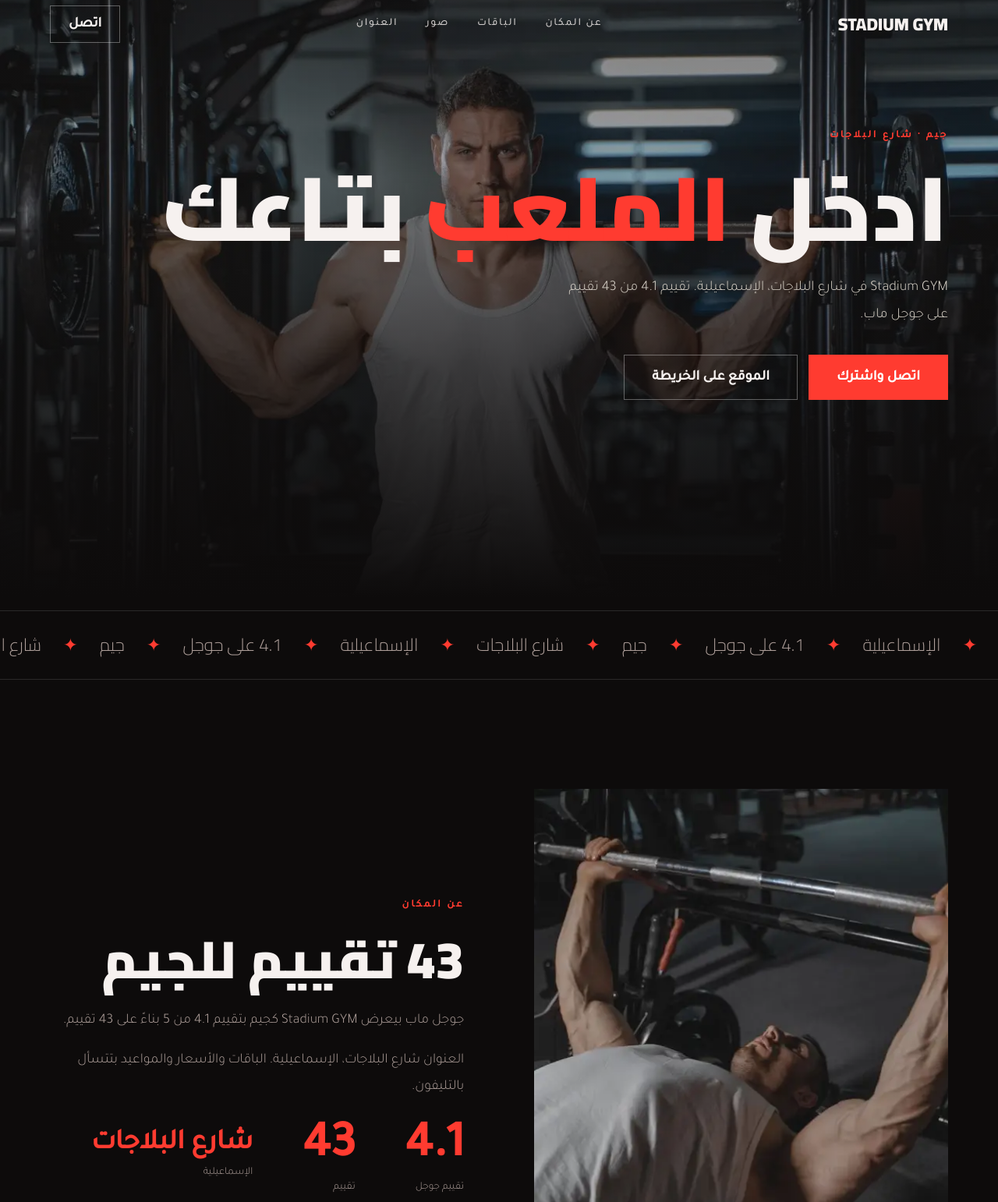
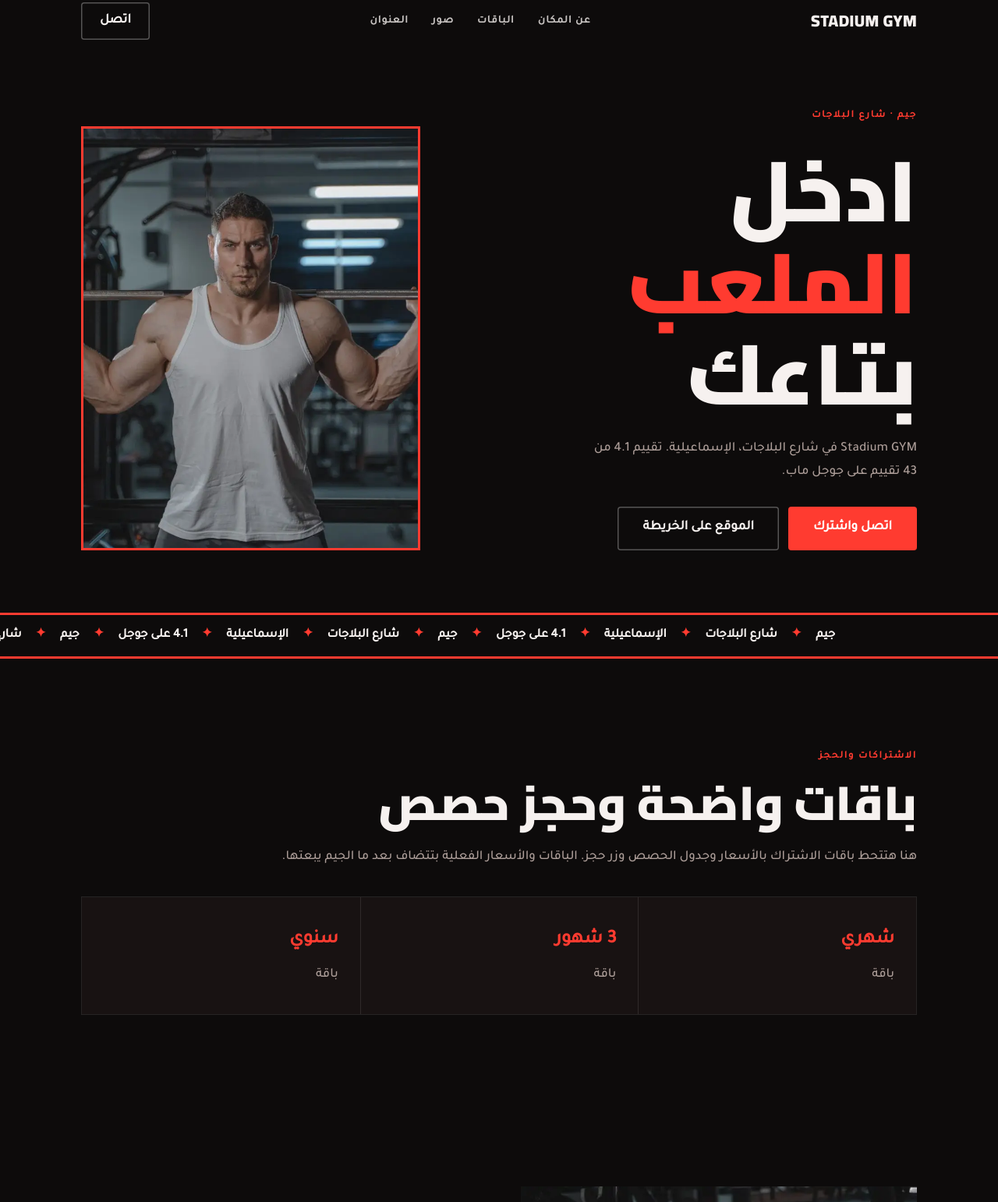
Before and after one commit to cavlen-team/stadium-gym-demo, a plain HTML site: page index.html in a window 1280 px wide. Shown: the part 17-1559 px from the top of the page at 78% size. Drawn offline with Linux system fonts and the light colour scheme.

Commit message:
polish: category-varied redesign + brand loader

```diff
--- a/index.html
+++ b/index.html
@@ -1,53 +1,117 @@
 <!doctype html><html lang="ar" dir="rtl"><head><meta charset="utf-8"><meta name="viewport" content="width=device-width,initial-scale=1">
-<title>Stadium GYM | شارع البلاجات</title><meta name="description" content="Stadium GYM، جيم في شارع البلاجات. تقييم 4.1 من 43 تقييم على جوجل ماب.">
-<meta property="og:image" content="a/hero.webp"><meta name="theme-color" content="#0d0b0b">
-<link rel="preconnect" href="https://fonts.googleapis.com"><link rel="preconnect" href="https://fonts.gstatic.com" crossorigin><link href="https://fonts.googleapis.com/css2?family=Cairo:wght@300;600;900&family=Tajawal:wght@300;500&display=swap" rel="stylesheet">
+<title>Stadium GYM | شارع البلاجات</title><meta charset="utf-8">
+<meta name="viewport" content="width=device-width,initial-scale=1">
+<meta name="description" content="Stadium GYM، جيم في شارع البلاجات. تقييم 4.1 من 43 تقييم على جوجل ماب.">
+<meta property="og:image" content="a/hero.webp">
+<meta name="theme-color" content="#0d0b0b">
+<link rel="preconnect" href="https://fonts.googleapis.com">
+<link rel="preconnect" href="https://fonts.gstatic.com" crossorigin>
+<link href="https://fonts.googleapis.com/css2?family=Cairo:wght@300;600;900&family=Tajawal:wght@300;500&display=swap" rel="stylesheet">
 <script type="application/ld+json">{"@context":"https://schema.org","@type":"ExerciseGym","name":"Stadium GYM","telephone":"+201270102699","address":{"@type":"PostalAddress","streetAddress":"شارع البلاجات، الإسماعيلية","addressLocality":"Ismailia","addressCountry":"EG"},"aggregateRating":{"@type":"AggregateRating","ratingValue":"4.1","reviewCount":"43"}}</script>
-<style>
-:root{--bg:#0d0b0b;--bg2:#181212;--tx:#f6f1ef;--mut:#ae9f9a;--ac:#ff3b30;--acf:#fff;--ln:#ffffff1f;--d:'Cairo',sans-serif;--b:'Tajawal',sans-serif}
-*{box-sizing:border-box;margin:0}html{scroll-behavior:smooth;background:var(--bg)}
-body{font-family:var(--b);font-weight:300;background:var(--bg);color:var(--tx);line-height:1.9;font-size:18px;overflow-x:hidden;-webkit-font-smoothing:antialiased}
-a{color:inherit;text-decoration:none}img{display:block;width:100%;height:100%;object-fit:cover}:focus-visible{outline:2px solid var(--ac);outline-offset:4px}
-.wrap{max-width:1320px;margin:auto;padding:0 5vw}
-nav{position:absolute;inset-inline:0;top:0;z-index:20}nav .wrap{display:flex;align-items:center;justify-content:space-between;height:96px}
-.logo{font-family:var(--d);font-weight:900;font-size:1.4rem}
-nav ul{display:flex;gap:36px;list-style:none;padding:0;font-size:.85rem;letter-spacing:.12em;font-weight:500}nav ul a{opacity:.8}nav ul a:hover{opacity:1;color:var(--ac)}
-.btn{display:inline-flex;align-items:center;justify-content:center;min-height:58px;padding:0 36px;background:var(--ac);color:var(--acf);font-weight:700;border-radius:0px;transition:transform .2s,filter .2s;white-space:nowrap}.btn:hover{filter:brightness(1.12);transform:translateY(-2px)}
-.btn.o{background:none;color:var(--tx);box-shadow:inset 0 0 0 1px #ffffff55}.btn.o:hover{background:#ffffff14}
-.hero{position:relative;min-height:100svh;display:flex;align-items:flex-end;overflow:hidden}
-.hero img{position:absolute;inset:0}.hero:after{content:"";position:absolute;inset:0;background:linear-gradient(0deg,var(--bg) 2%,#0d0b0baa 38%,#0d0b0b55 70%,#0d0b0b80)}
-.hero .wrap{position:relative;z-index:2;width:100%;padding-bottom:clamp(40px,7vw,90px)}
-.lab{display:block;font-size:.82rem;letter-spacing:.2em;font-weight:600;color:var(--ac);margin-bottom:16px}
-h1{font-family:var(--d);font-weight:900;font-size:clamp(3rem,9vw,8rem);line-height:1.1;margin-bottom:22px;max-width:10em}h1 em{font-style:normal;color:var(--ac)}
-.hero p{max-width:28em;color:#d8d2c8;font-size:1.15rem;margin-bottom:32px}.cta{display:flex;gap:14px;flex-wrap:wrap}
-.strip{border-block:1px solid var(--ln);overflow:hidden;white-space:nowrap;padding:22px 0;font-family:var(--d);font-size:1.4rem;color:var(--mut)}.strip div{display:inline-block;animation:mq 30s linear infinite}.strip span{color:var(--ac);margin:0 28px}@keyframes mq{to{transform:translateX(50%)}}
-.sec{padding:clamp(80px,11vw,160px) 0}
-h2{font-family:var(--d);font-weight:900;font-size:clamp(2.2rem,5.2vw,4.4rem);line-height:1.2;margin-bottom:22px}
-.two{display:grid;grid-template-columns:1fr 1fr;gap:7vw;align-items:center}.two p{color:var(--mut);margin-bottom:16px;max-width:30em}
-.fr{position:relative;aspect-ratio:4/5;overflow:hidden;border-radius:0px}
-.num{display:grid;grid-template-columns:repeat(3,auto);gap:5vw;margin-top:30px;justify-content:start}.num strong{display:block;font-family:var(--d);font-size:clamp(2.6rem,5vw,4.2rem);line-height:1;color:var(--ac)}.num div:last-child strong{font-size:clamp(1.5rem,2.8vw,2.4rem);padding-top:.6rem}.num span{font-size:.85rem;color:var(--mut)}
-.feat{background:var(--bg2)}.feat .cards{display:grid;grid-template-columns:repeat(3,1fr);gap:16px;margin-top:34px}.feat .card{border:1px dashed #ffffff44;border-radius:0px;padding:34px 26px;min-height:150px;color:var(--mut);font-size:.95rem}.feat .card b{display:block;font-family:var(--d);color:var(--tx);font-size:1.4rem;margin-bottom:6px}.feat p.n{color:var(--mut);max-width:34em}
-.gal{display:grid;grid-template-columns:1.3fr 1fr 1fr;grid-template-rows:300px 300px;gap:14px}.gal div{overflow:hidden;border-radius:0px}.gal div:nth-child(1){grid-row:span 2}.gal div:nth-child(4){grid-column:2/4}
-.step{display:grid;grid-template-columns:repeat(3,1fr);border-top:1px solid var(--ln);margin-top:36px}.step div{padding:30px 28px 10px;border-inline-start:1px solid var(--ln)}.step div:first-child{border:0;padding-inline-start:0}.step b{font-family:var(--d);font-size:3.8rem;line-height:1;color:var(--ac);display:block}.step h3{font-family:var(--d);font-size:1.5rem;margin:6px 0}.step p{color:var(--mut);font-size:1rem}
-.faq details{border-bottom:1px solid var(--ln);padding:22px 0}.faq summary{cursor:pointer;font-family:var(--d);font-size:1.35rem;list-style:none;display:flex;justify-content:space-between}.faq summary:after{content:"+";color:var(--ac)}.faq details[open] summary:after{content:"–"}.faq p{color:var(--mut);margin-top:8px;max-width:40em}
-.visit{background:var(--bg2)}.phone{display:block;font-family:var(--d);font-weight:900;font-size:clamp(2.8rem,9.5vw,7.6rem);line-height:1.1;color:var(--ac);direction:ltr;text-align:right;margin:10px 0 20px}
-address{font-style:normal;color:var(--mut);margin-bottom:28px;max-width:30em}
-footer{padding:26px 0 100px;font-size:.82rem;color:var(--mut);border-top:1px solid var(--ln)}footer .wrap{display:flex;justify-content:space-between;gap:14px;flex-wrap:wrap}
-.bar{display:none}
-@media(max-width:860px){nav ul{display:none}.two{grid-template-columns:1fr}.feat .cards{grid-template-columns:1fr}.gal{grid-template-columns:1fr 1fr;grid-template-rows:none;grid-auto-rows:220px}.gal div:nth-child(1){grid-row:span 2}.gal div:nth-child(4){grid-column:auto}.step{grid-template-columns:1fr}.step div{border:0!important;padding:24px 0!important;border-top:1px solid var(--ln)!important}.hero .btn{width:100%}
-.bar{display:grid;grid-template-columns:1fr 1fr;position:fixed;inset-inline:0;bottom:0;z-index:30;background:var(--bg)}.bar a{padding:18px;text-align:center;font-weight:700}.bar a:first-child{background:var(--ac);color:var(--acf)}}
+<style>:root{--bg:#0d0b0b;--bg2:#181212;--tx:#f6f1ef;--mut:#ae9f9a;--ac:#ff3b30;--acf:#fff;--ln:#ffffff1a;--ln2:#ffffff4d;--d:'Cairo',sans-serif;--b:'Tajawal',sans-serif;--r-btn:4px}
+
+*{box-sizing:border-box;margin:0}html{scroll-behavior:smooth}
+img{display:block;max-width:100%}
+a{color:inherit;text-decoration:none}
+:focus-visible{outline:2px solid var(--ac);outline-offset:4px}
+.wrap{max-width:1200px;margin:auto;padding:0 5vw}
+.lab{display:inline-block;font-size:.8rem;letter-spacing:.14em;font-weight:600;color:var(--ac);margin-bottom:14px}
+.btn{display:inline-flex;align-items:center;justify-content:center;min-height:56px;padding:0 32px;background:var(--ac);color:var(--acf);font-weight:700;border-radius:var(--r-btn,14px);transition:transform .2s,filter .2s;white-space:nowrap}
+.btn:hover{filter:brightness(1.1);transform:translateY(-2px)}
+.btn.o{background:none;color:var(--tx);box-shadow:inset 0 0 0 1.5px var(--ln2,#ffffff44)}
+.btn.o:hover{background:#ffffff10}
+.bar{display:none;position:fixed;bottom:0;inset-inline:0;z-index:50;background:var(--bar-bg,var(--bg));border-top:1px solid var(--ln,#0001);padding:10px 5vw calc(10px + env(safe-area-inset-bottom));gap:10px}
+.bar a{flex:1;text-align:center;padding:13px 0;border-radius:12px;font-weight:700}
+.bar a:first-child{background:var(--ac);color:var(--acf)}
+.bar a:last-child{box-shadow:inset 0 0 0 1.5px var(--ln2,#0003)}
+@media (max-width:760px){.bar{display:flex} nav ul{display:none}}
+.faq details{border:1px solid var(--ln,#0001);border-radius:14px;margin-bottom:10px;overflow:hidden}
+.faq summary{cursor:pointer;padding:18px 20px;font-weight:600;list-style:none}
+.faq summary::-webkit-details-marker{display:none}
+.faq details p{padding:0 20px 18px;opacity:.75}
+footer{padding:44px 5vw;border-top:1px solid var(--ln,#0001);font-size:.82rem;opacity:.6}
+footer .wrap{display:flex;justify-content:space-between;gap:14px;flex-wrap:wrap}
+
+
+body{font-family:var(--b);background:var(--bg);color:var(--tx);line-height:1.8;font-size:17px}
+nav{position:absolute;inset-inline:0;top:0;z-index:20}
+nav .wrap{display:flex;align-items:center;justify-content:space-between;height:88px}
+.logo{font-family:var(--d);font-weight:800;font-size:1.3rem;letter-spacing:.02em}
+nav ul{display:flex;gap:30px;list-style:none;padding:0;font-size:.85rem;font-weight:700;letter-spacing:.08em}nav ul a{opacity:.8}nav ul a:hover{color:var(--ac);opacity:1}
+.hero{position:relative;padding:150px 0 80px;overflow:hidden}
+.hero .wrap{display:grid;grid-template-columns:1.35fr 1fr;gap:50px;align-items:end}
+.hero h1{font-family:var(--d);font-size:clamp(3.2rem,8.5vw,7rem);line-height:1.08;font-weight:800;margin:12px 0 22px}
+.hero h1 em{font-style:normal;color:var(--ac)}
+.hero p{color:var(--mut);max-width:44ch;margin-bottom:28px}
+.hero .cta{display:flex;gap:12px;flex-wrap:wrap}
+.hero .ph{aspect-ratio:4/5;overflow:hidden;border:3px solid var(--ac)}
+.hero .ph img{width:100%;height:100%;object-fit:cover}
+.strip{border-block:3px solid var(--ac);padding:12px 0;overflow:hidden;white-space:nowrap;font-weight:800;font-size:1rem}
+.strip div{display:inline-block;animation:mq 22s linear infinite}
+.strip span{margin:0 18px;color:var(--ac)}
+@keyframes mq{to{transform:translateX(50%)}}
+html[dir=rtl] .strip div{animation-name:mqr}@keyframes mqr{to{transform:translateX(-50%)}}
+.sec{padding:clamp(64px,9vw,110px) 0}
+.sec h2{font-family:var(--d);font-size:clamp(2.2rem,5vw,3.8rem);line-height:1.15;font-weight:800;margin-bottom:20px}
+.plans{display:grid;grid-template-columns:repeat(3,1fr);gap:0;margin-top:34px;border:1px solid var(--ln)}
+.plan{padding:34px 28px;border-inline-end:1px solid var(--ln);background:var(--bg2);transition:background .25s}
+.plan:last-child{border-inline-end:0}
+.plan:hover{background:color-mix(in srgb,var(--ac) 14%,var(--bg2))}
+.plan b{display:block;font-family:var(--d);font-size:1.5rem;font-weight:800;margin-bottom:8px;color:var(--ac)}
+.plan{color:var(--mut)}
+.two{display:grid;grid-template-columns:1fr 1fr;gap:56px;align-items:center}
+.fr{overflow:hidden}.fr img{width:100%;height:100%;object-fit:cover;aspect-ratio:1}
+.sec p{color:var(--mut);margin-bottom:12px}
+.num{display:flex;gap:0;margin-top:34px;border:1px solid var(--ln)}
+.num div{flex:1;padding:20px;border-inline-end:1px solid var(--ln);text-align:center}
+.num div:last-child{border-inline-end:0}
+.num strong{display:block;font-family:var(--d);font-size:2.6rem;color:var(--ac);font-weight:800}
+.num span{font-size:.82rem;color:var(--mut)}
+.gal-grid{display:grid;grid-template-columns:repeat(3,1fr);gap:6px;margin-top:30px}
+.g{overflow:hidden}.g img{width:100%;height:100%;object-fit:cover;aspect-ratio:4/3;filter:saturate(.85)}
+.g:hover img{filter:none}
+.faq{background:var(--bg2)}
+.faq details{border-radius:0}
+.visit{background:var(--ac);color:var(--acf)}
+.visit .lab{color:var(--acf)}
+.visit a.btn{background:var(--bg);color:var(--tx)}
+.visit a.btn.o{background:none;color:var(--acf);box-shadow:inset 0 0 0 2px var(--acf)}
+@media (max-width:900px){.hero .wrap,.two,.plans{grid-template-columns:1fr}.plan{border-inline-end:0;border-bottom:1px solid var(--ln)}.num{flex-direction:column}.num div{border-inline-end:0;border-bottom:1px solid var(--ln)}.gal-grid{grid-template-columns:1fr 1fr}}
 </style>
-<script>if(!matchMedia("(prefers-reduced-motion:reduce)").matches)document.documentElement.classList.add("cin")</script><link rel="stylesheet" href="a/cinema.css"></head><body>
-<div id="ld" style="--ld-bg:#0d0b0b;--ld-fg:#f6f1ef;--ld-ac:#ff3b30;--ld-font:900 1em Cairo,sans-serif" aria-hidden="true"><div class="t"><span>STADIUM GYM</span></div><div class="l"><i></i></div></div><div id="sp" style="--sp:#ff3b30"></div>
+<script>if(!matchMedia("(prefers-reduced-motion:reduce)").matches)document.documentElement.classList.add("cin")</script>
+<link rel="stylesheet" href="a/cinema.css"></head><body>
+<div id="ld" style="--ld-bg:#ff3b30;--ld-fg:#fff;--ld-ac:#0d0b0b;--ld-font:800 1rem 'Cairo',sans-serif"><div class="t"><span>STADIUM GYM</span></div><div class="l"><i></i></div></div>
+<div id="sp" style="--sp:#ff3b30"></div>
+
 <nav><div class="wrap"><a class="logo" href="#top">STADIUM GYM</a><ul><li><a href="#about">عن المكان</a></li><li><a href="#feat">الباقات</a></li><li><a href="#gal">صور</a></li><li><a href="#visit">العنوان</a></li></ul><a class="btn o" href="tel:+201270102699" style="min-height:48px;padding:0 24px">اتصل</a></div></nav>
-<header id="top" class="hero"><img src="a/hero.webp" alt="رياضي بيرفع أوزان في جيم" fetchpriority="high"><div class="wrap"><span class="lab">جيم · شارع البلاجات</span><h1>ادخل <em>الملعب</em> بتاعك</h1><p>Stadium GYM في شارع البلاجات، الإسماعيلية. تقييم 4.1 من 43 تقييم على جوجل ماب.</p><div class="cta"><a class="btn" href="tel:+201270102699">اتصل واشترك</a><a class="btn o" href="https://www.google.com/maps/search/?api=1&query=Stadium+GYM&query_place_id=ChIJ-e1nQGlf-BQRkwBhFzSXUOI" target="_blank" rel="noopener">الموقع على الخريطة</a></div></div></header>
+<header id="top" class="hero"><div class="wrap">
+<div><span class="lab">جيم · شارع البلاجات</span><h1>ادخل <em>الملعب</em> بتاعك</h1><p>Stadium GYM في شارع البلاجات، الإسماعيلية. تقييم 4.1 من 43 تقييم على جوجل ماب.</p>
+<div class="cta"><a class="btn" href="tel:+201270102699">اتصل واشترك</a><a class="btn o" href="https://www.google.com/maps/search/?api=1&query=Stadium+GYM&query_place_id=ChIJ-e1nQGlf-BQRkwBhFzSXUOI" target="_blank" rel="noopener">الموقع على الخريطة</a></div></div>
+<div class="ph"><img src="a/hero.webp" alt="رياضي بيرفع أوزان في جيم" fetchpriority="high"></div>
+</div></header>
 <div class="strip" aria-hidden="true"><div>جيم<span>✦</span>شارع البلاجات<span>✦</span>الإسماعيلية<span>✦</span>4.1 على جوجل<span>✦</span>جيم<span>✦</span>شارع البلاجات<span>✦</span>الإسماعيلية<span>✦</span>4.1 على جوجل<span>✦</span>جيم<span>✦</span>شارع البلاجات<span>✦</span>الإسماعيلية<span>✦</span>4.1 على جوجل<span>✦</span></div></div>
-<section id="about" class="sec"><div class="wrap two"><div class="fr"><img src="a/a.webp" alt="جيم" loading="lazy"></div><div><span class="lab">عن المكان</span><h2>43 تقييم للجيم</h2><p>جوجل ماب بيعرض Stadium GYM كجيم بتقييم 4.1 من 5 بناءً على 43 تقييم.</p><p>العنوان شارع البلاجات، الإسماعيلية. الباقات والأسعار والمواعيد بتتسأل بالتليفون.</p><div class="num"><div><strong>4.1</strong><span>تقييم جوجل</span></div><div><strong>43</strong><span>تقييم</span></div><div><strong>شارع البلاجات</strong><span>الإسماعيلية</span></div></div></div></div></section>
-<section id="feat" class="sec feat"><div class="wrap"><span class="lab">الاشتراكات والحجز</span><h2>باقات واضحة وحجز حصص</h2><p class="n">هنا هتتحط باقات الاشتراك بالأسعار وجدول الحصص وزر حجز. الباقات والأسعار الفعلية بتتضاف بعد ما الجيم يبعتها.</p><div class="cards"><div class="card"><b>شهري</b>باقة</div><div class="card"><b>3 شهور</b>باقة</div><div class="card"><b>سنوي</b>باقة</div></div></div></section>
-<section id="gal" class="sec"><div class="wrap"><div class="gal"><div><img src="a/b.webp" alt="جيم" loading="lazy"></div><div><img src="a/c.webp" alt="جيم" loading="lazy"></div><div><img src="a/d.webp" alt="جيم" loading="lazy"></div><div><img src="a/e.webp" alt="جيم" loading="lazy"></div></div></div></section>
-<section class="sec" style="padding-top:0"><div class="wrap"><span class="lab">التواصل</span><h2>تلات خطوات</h2><div class="step"><div><b>01</b><h3>اتصل</h3><p>كلم الجيم واسأل عن الاشتراك.</p></div><div><b>02</b><h3>زور</h3><p>شوف المكان بنفسك.</p></div><div><b>03</b><h3>ابدأ</h3><p>اتفق على الباقة.</p></div></div></div></section>
-<section class="sec faq" style="padding-top:0"><div class="wrap" style="max-width:900px"><h2>أسئلة</h2><details><summary>فين الجيم؟</summary><p>شارع البلاجات، الإسماعيلية. زر الخريطة بيفتح الموقع.</p></details><details><summary>الاشتراك كام؟</summary><p>النسخة دي تجريبية ومفيهاش أسعار. اتصل واسأل.</p></details><details><summary>في مواعيد للسيدات؟</summary><p>اسأل الجيم بالتليفون.</p></details></div></section>
-<section id="visit" class="sec visit"><div class="wrap"><span class="lab">العنوان والتواصل</span><h2>تعالى ابدأ</h2><a class="phone" href="tel:+201270102699">01270102699</a><address>شارع البلاجات، الإسماعيلية</address><div class="cta"><a class="btn" href="tel:+201270102699">اتصل واشترك</a><a class="btn o" href="https://www.google.com/maps/search/?api=1&query=Stadium+GYM&query_place_id=ChIJ-e1nQGlf-BQRkwBhFzSXUOI" target="_blank" rel="noopener">افتح الخريطة</a></div></div></section>
+<section id="feat" class="sec"><div class="wrap">
+<span class="lab">الاشتراكات والحجز</span><h2>باقات واضحة وحجز حصص</h2><p class="n">هنا هتتحط باقات الاشتراك بالأسعار وجدول الحصص وزر حجز. الباقات والأسعار الفعلية بتتضاف بعد ما الجيم يبعتها.</p>
+<div class="plans"><div class="plan"><b>شهري</b>باقة</div><div class="plan"><b>3 شهور</b>باقة</div><div class="plan"><b>سنوي</b>باقة</div></div>
+</div></section>
+<section id="about" class="sec"><div class="wrap two">
+<div class="fr"><img src="a/a.webp" alt="جيم" loading="lazy"></div>
+<div><span class="lab">عن المكان</span><h2>43 تقييم للجيم</h2>
+<p>جوجل ماب بيعرض Stadium GYM كجيم بتقييم 4.1 من 5 بناءً على 43 تقييم.</p><p>العنوان شارع البلاجات، الإسماعيلية. الباقات والأسعار والمواعيد بتتسأل بالتليفون.</p>
+<div class="num"><div><strong>4.1</strong><span>تقييم جوجل</span></div><div><strong>43</strong><span>تقييم</span></div></div></div>
+</div></section>
+<section id="gal" class="sec"><div class="wrap">
+
+<div class="gal-grid"><div class="g"><img src="a/b.webp" alt="جيم" loading="lazy"></div><div class="g"><img src="a/c.webp" alt="جيم" loading="lazy"></div><div class="g"><img src="a/d.webp" alt="جيم" loading="lazy"></div><div class="g"><img src="a/e.webp" alt="جيم" loading="lazy"></div></div>
+</div></section>
+<section class="sec faq"><div class="wrap">
+<h2>أسئلة</h2>
+<details><summary>فين الجيم؟</summary><p>شارع البلاجات، الإسماعيلية. زر الخريطة بيفتح الموقع.</p></details><details><summary>الاشتراك كام؟</summary><p>النسخة دي تجريبية ومفيهاش أسعار. اتصل واسأل.</p></details><details><summary>في مواعيد للسيدات؟</summary><p>اسأل الجيم بالتليفون.</p></details>
+</div></section>
+<section id="visit" class="sec visit"><div class="wrap">
+<span class="lab">العنوان والتواصل</span><h2>تعالى ابدأ</h2>
+<a class="phone" href="tel:+201270102699">01270102699</a><address>شارع البلاجات، الإسماعيلية</address><div class="cta"><a class="btn" href="tel:+201270102699">اتصل واشترك</a><a class="btn o" href="https://www.google.com/maps/search/?api=1&query=Stadium+GYM&query_place_id=ChIJ-e1nQGlf-BQRkwBhFzSXUOI" target="_blank" rel="noopener">افتح الخريطة</a></div></div>
+</div></section>
 <footer><div class="wrap"><span>معاينة تجريبية غير رسمية. البيانات من صفحة المكان على جوجل ماب.</span><span>الصور توضيحية من Pexels وليست صور المكان.</span></div></footer>
 <div class="bar"><a href="tel:+201270102699">اتصل</a><a href="https://www.google.com/maps/search/?api=1&query=Stadium+GYM&query_place_id=ChIJ-e1nQGlf-BQRkwBhFzSXUOI" target="_blank" rel="noopener">الخريطة</a></div>
-<script>window.CINEMA={"rise":[".num div",".step div",".gal div",".faq details",".card",".fr"],"split":[{"s":"h1","hero":true}]}</script><script src="a/cinema.js"></script></body></html>
+<script>window.CINEMA={"rise":[".num div",".step",".g",".faq details",".card",".fr",".stat",".plan",".menu-cat",".panel"],"split":[{"s":"h1","hero":true}]}</script><script src="a/cinema.js"></script></body></html>
```
